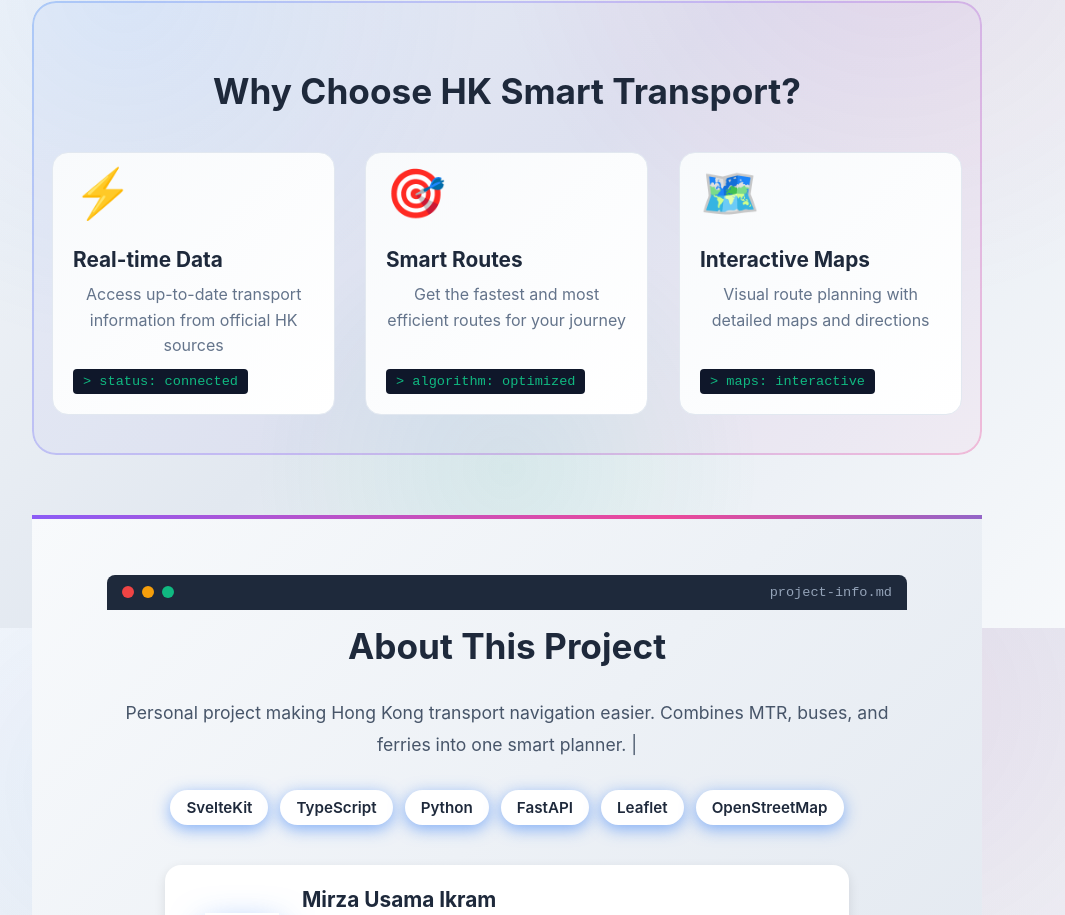
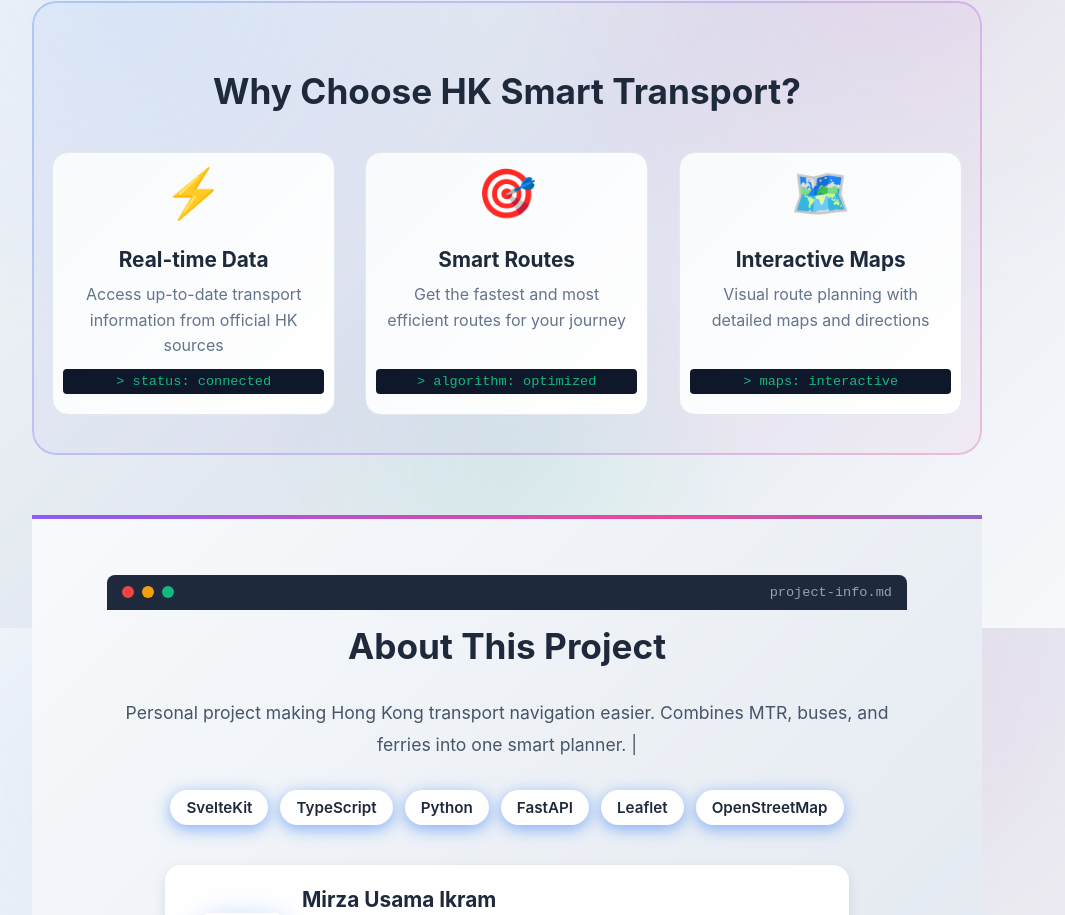
Before and after one commit to mirzausamaikram/hk-smart-transport, a SvelteKit app in the folder frontend/: page / in a window 1280 px wide. Shown: the part 972-1887 px from the top of the page, without its empty margins (133-1198 px from the left). Built offline with nearby package versions, Linux system fonts and the light colour scheme.

Commit message:
Center info items and keep badges baseline-aligned

```diff
--- a/frontend/src/routes/+page.svelte
+++ b/frontend/src/routes/+page.svelte
@@ -646,7 +646,7 @@
     transition: all 0.3s ease;
     display: flex;
     flex-direction: column;
-    align-items: flex-start;
+    align-items: center; /* center icon and text horizontally */
   }
 
   .info-item:hover {
@@ -665,12 +665,14 @@
     color: #1e293b;
     margin: 0 0 10px 0;
     font-size: 1.3em;
+    text-align: center;
   }
 
   .info-item p {
     color: #64748b;
     margin: 0 0 10px 0;
     line-height: 1.6;
+    text-align: center;
   }
 
   .code-line {
@@ -681,7 +683,8 @@
     padding: 5px 10px;
     border-radius: 4px;
     margin-top: auto; /* push to bottom for consistent alignment */
-    text-align: left;
+    text-align: center;
+    width: 100%;
   }
 
   @media (max-width: 768px) {
```
